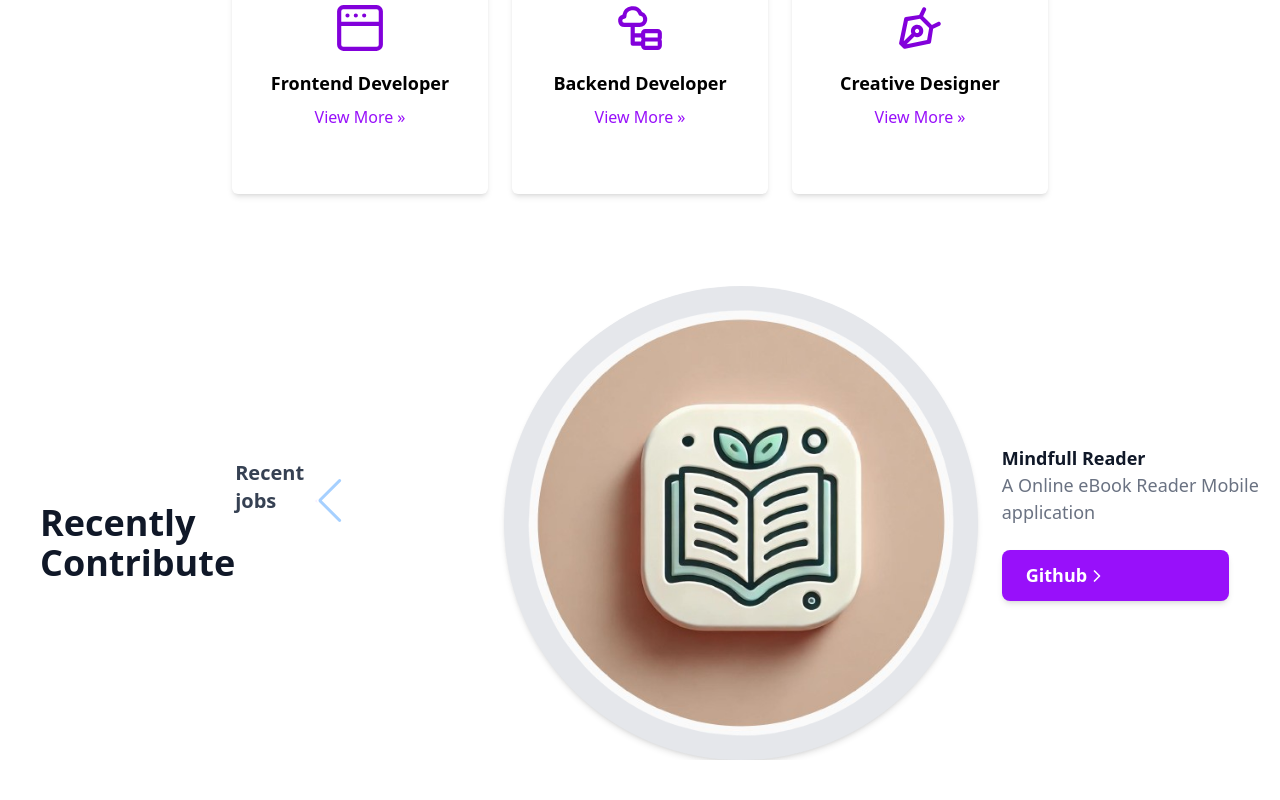
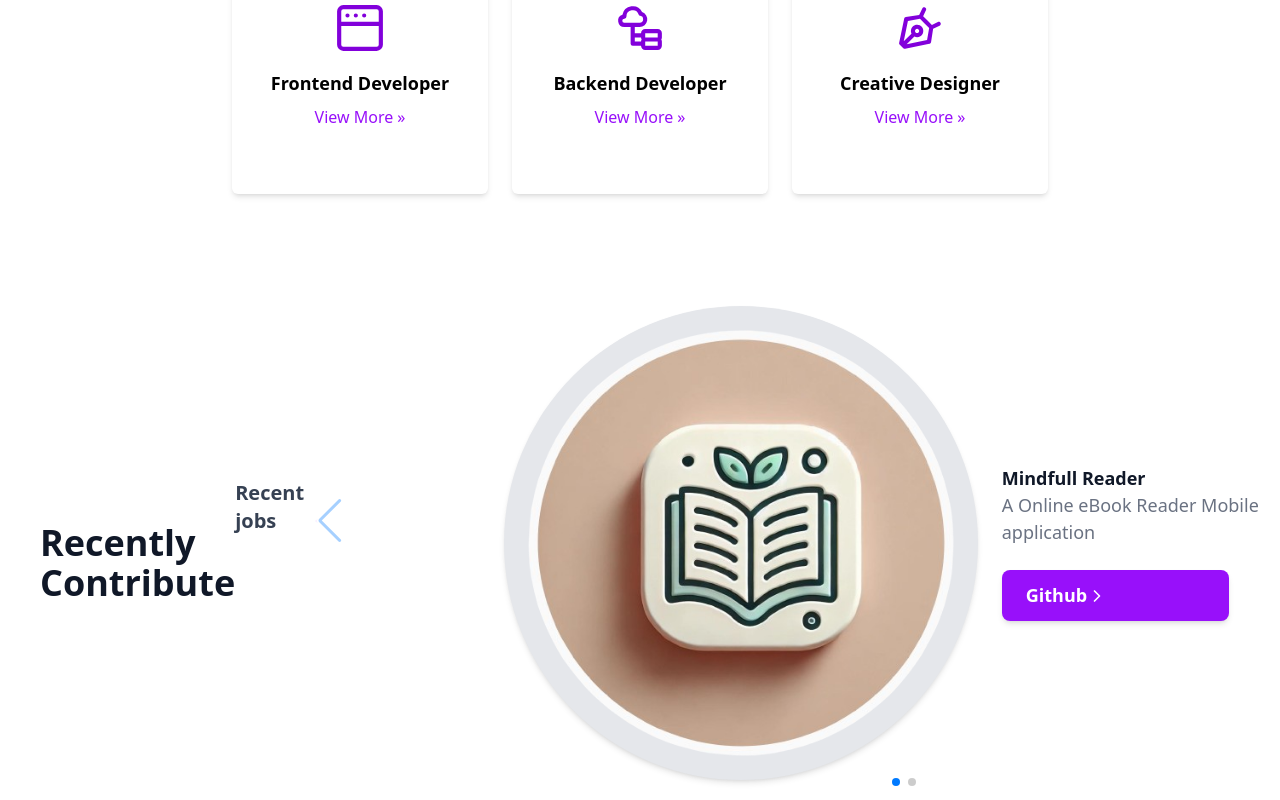
Before and after one commit to HypertextAssassinRajith/portfolio, a Next.js app: page / in a window 1280 px wide. Shown: the part 2622-3422 px from the top of the page. Before the commit the page ends 3382 px from the top, so only its background shows below. Built offline with nearby package versions, Linux system fonts and the light colour scheme.

Commit message:
feat: enhance Recent Contributions component with Swiper pagination and improved styling

```diff
--- a/app/components/contribution.tsx
+++ b/app/components/contribution.tsx
@@ -38,14 +38,18 @@ export default function RecentContributions() {
   if (!mounted) return null;
 
   return (
-    <div className={`flex flex-col pt-23  lg:flex-row items-center justify-evenly  px-6 md:px-10 transition-colors duration-300 ${
+    <div className={`flex flex-col pt-23  lg:flex-row items-center justify-evenly  px-6 md:px-10 transition-colors duration-300  ${
       theme === "dark" ? "bg-gray-900 text-white" : "bg-white text-gray-900"
     }`}>
       <h2 className="text-4xl font-bold pt-10">Recently Contribute</h2>
       <p className="text-xl font-semibold text-gray-700 dark:text-gray-500 mt-2 mb-20">Recent jobs</p>
       <div className="relative w-full mx-auto ">
         <Swiper
-          modules={[Navigation]}
+          cssMode={true}
+          pagination={true}
+          mousewheel={true}
+          keyboard={true}
+          modules={[Navigation,Pagination, Mousewheel, Keyboard]}
           navigation={{
             nextEl: '.swiper-button-next',
             prevEl: '.swiper-button-prev',
--- a/app/globals.css
+++ b/app/globals.css
@@ -28,6 +28,10 @@ body {
   height: 100%;
 }
 
+.swiper-wrapper{
+  padding: 20px;
+}
+
 .swiper-slide {
   text-align: center;
   font-size: 18px;
@@ -43,3 +47,8 @@ body {
   height: 100%;
   object-fit: cover;
 }
+
+.swiper-pagination{
+  position: relative;
+  margin-top: 20px !important;
+}
```
